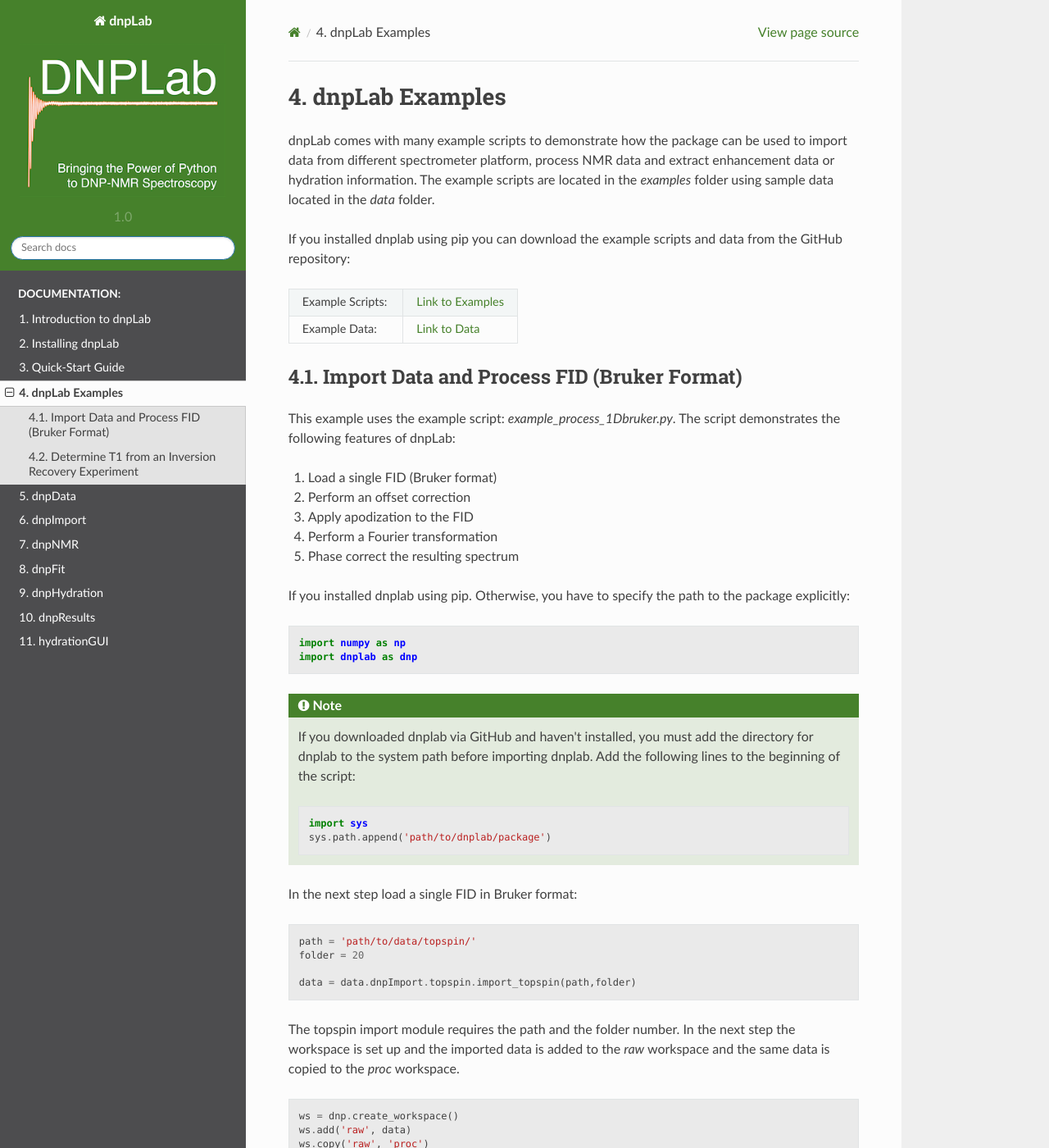
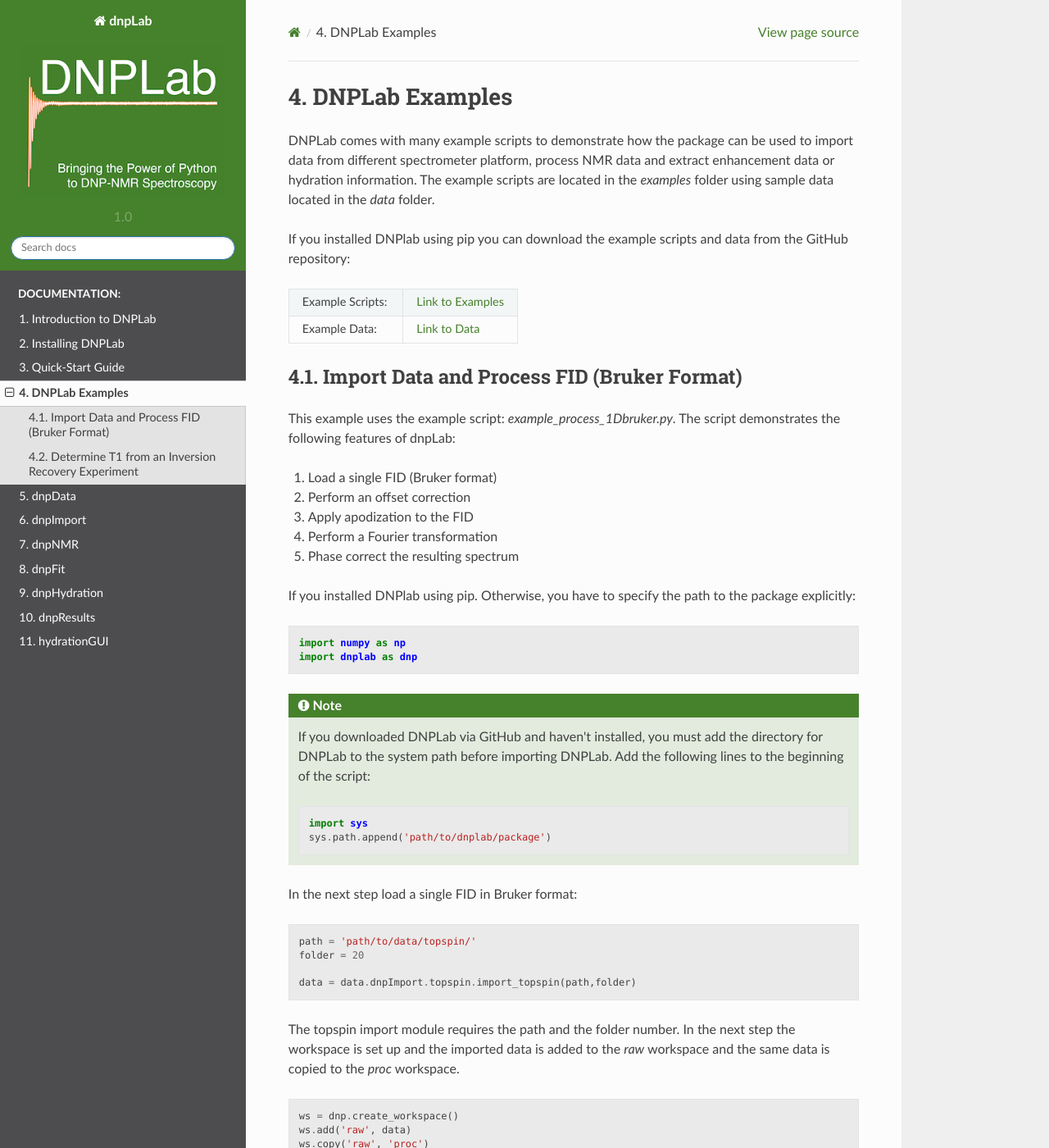
Before and after one commit to DNPLab/DNPLab, a Sphinx documentation site: the page built from docs/source/examples.rst, in a window 1280 px wide and 1400 px high. Shown: the whole window at 82% size. Built offline with Sphinx 7.4.7 and the Read the Docs theme 2.0.0, drawn with Linux system fonts in a browser that asks for light colours; some of the changed text lies outside the part shown.

```diff
--- a/docs/source/dnpImport.rst
+++ b/docs/source/dnpImport.rst
@@ -1,4 +1,4 @@
-dnplab.. _import:
+.. _import:
 
 =========
 dnpImport
--- a/docs/source/examples.rst
+++ b/docs/source/examples.rst
@@ -1,5 +1,5 @@
 ===============
-dnpLab Examples
+DNPLab Examples
 ===============
 
 .. |ExamplesLink| raw:: html
@@ -11,9 +11,9 @@ dnpLab Examples
    <a href="https://github.com/DNPLab/dnpLab/tree/master/data" target="_blank"> Link to Data</a>
 
 
-dnpLab comes with many example scripts to demonstrate how the package can be used to import data from different spectrometer platform, process NMR data and extract enhancement data or hydration information. The example scripts are located in the *examples* folder using sample data located in the *data* folder.
+DNPLab comes with many example scripts to demonstrate how the package can be used to import data from different spectrometer platform, process NMR data and extract enhancement data or hydration information. The example scripts are located in the *examples* folder using sample data located in the *data* folder.
 
-If you installed dnplab using pip you can download the example scripts and data from the GitHub repository:
+If you installed DNPlab using pip you can download the example scripts and data from the GitHub repository:
 
 .. list-table::
    :widths: 50 50
@@ -34,7 +34,7 @@ This example uses the example script: *example_process_1Dbruker.py*. The script
 #. Perform a Fourier transformation
 #. Phase correct the resulting spectrum
 
-If you installed dnplab using pip. Otherwise, you have to specify the path to the package explicitly:
+If you installed DNPlab using pip. Otherwise, you have to specify the path to the package explicitly:
 
 .. code-block:: python
 
@@ -42,7 +42,7 @@ If you installed dnplab using pip. Otherwise, you have to specify the path to th
    import dnplab as dnp
 
 .. note::
-   If you downloaded dnplab via GitHub and haven't installed, you must add the directory for dnplab to the system path before importing dnplab. Add the following lines to the beginning of the script:
+   If you downloaded DNPLab via GitHub and haven't installed, you must add the directory for DNPLab to the system path before importing DNPLab. Add the following lines to the beginning of the script:
 
    .. code-block:: python
 
@@ -69,7 +69,7 @@ In the next step the workspace is set up and the imported data is added to the *
 
 .. note::
 
-    When working with dnpLab one of the first steps is to copy the imported data to the *raw* workspace. That way the raw data and all its attributes will be always accessible to the user. When saving data with dnpLab the raw data is saved together with the processed data. dnpLab uses the h5 format to store data.
+    When working with DNPLab one of the first steps is to copy the imported data to the *raw* workspace. That way the raw data and all its attributes will be always accessible to the user. When saving data with DNPLab the raw data is saved together with the processed data. DNPLab uses the h5 format to store data.
 
 In the following steps, the FID is processed and the spectrum is plotted.
 
@@ -132,7 +132,7 @@ Determine T1 from an Inversion Recovery Experiment
 
 In this example, the data from an inversion recovery experiment is analyzed to extract the longitudinal relaxation time T1 from the polarization build up. This example uses the example script: *example_process_IRbruker.py*.
 
-First, import the experimental data (Bruker format) (if dnplab is installed through pip, ignore the first two lines):
+First, import the experimental data (Bruker format) (if DNPlab is installed through pip, ignore the first two lines):
 
 .. code-block:: python
 
```
Also changed, not shown: docs/source/index.rst (+4 -4 lines), docs/source/install.rst (+5 -5 lines), docs/source/introduction.rst (+7 -7 lines).
